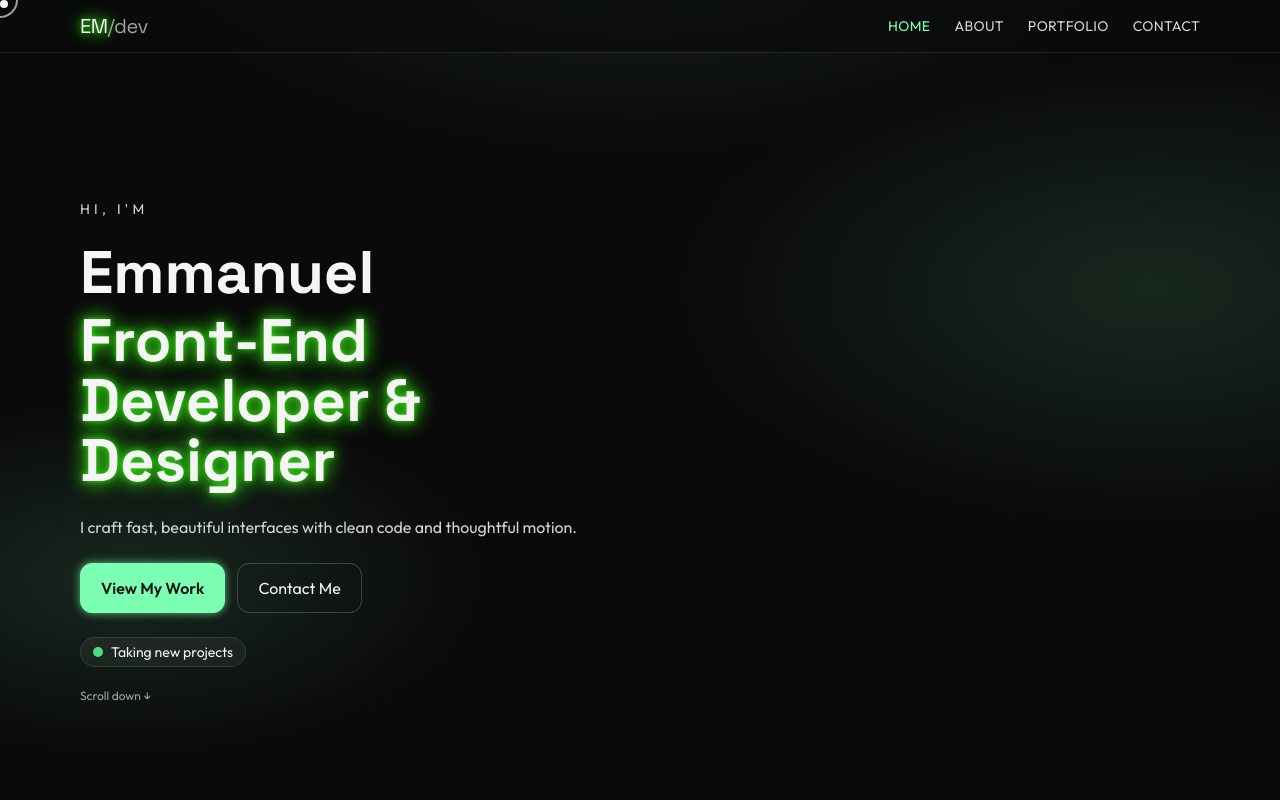
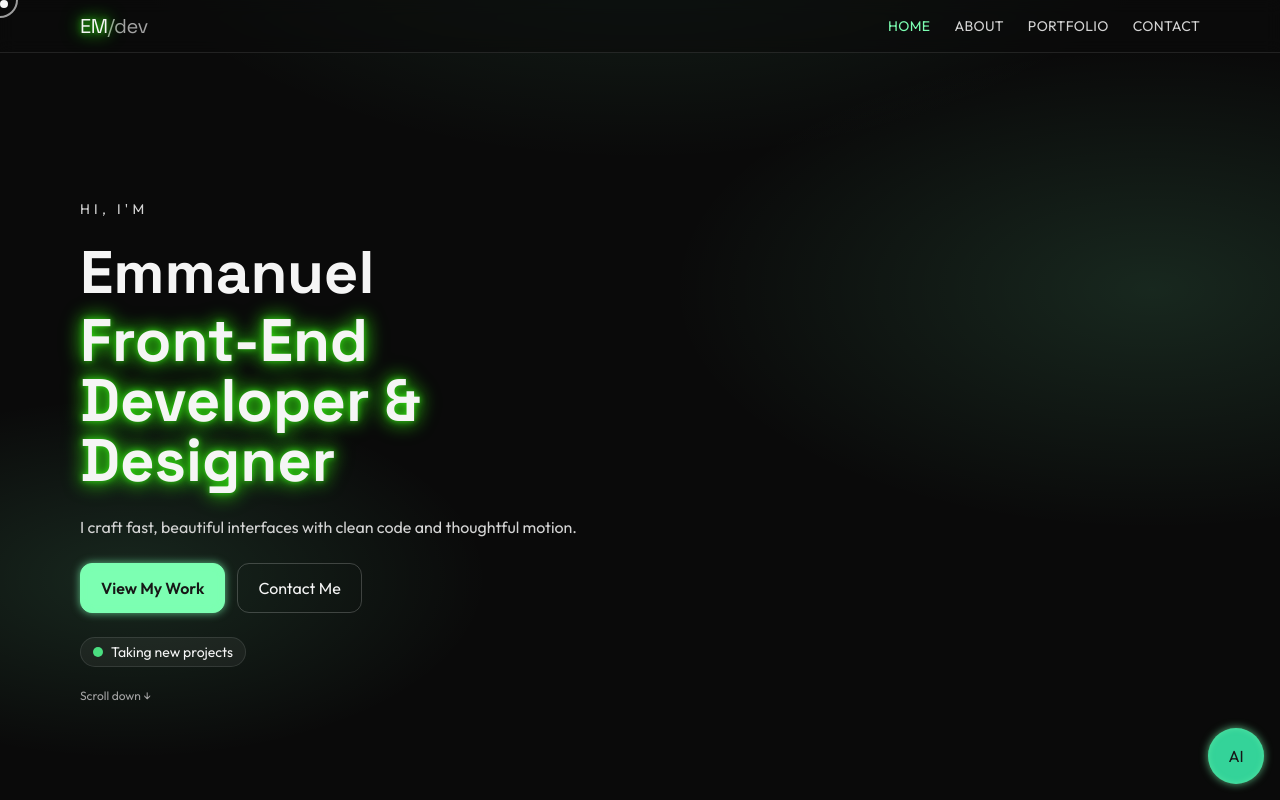
Before and after one commit to Emmymoks/Emmymoks-portfolio, a React (Vite) app: page / in a window 1280 px wide. Shown: the top 800 px of the page. Built offline with nearby package versions, Linux system fonts and the light colour scheme; the HTML template or start-up script is replaced by a standard one.

Commit message:
Update App.jsx

```diff
--- a/src/App.jsx
+++ b/src/App.jsx
@@ -2,6 +2,7 @@ import { Routes, Route } from 'react-router-dom'
 import Header from './components/Header.jsx'
 import Footer from './components/Footer.jsx'
 import Cursor from './components/Cursor.jsx'
+import AIChat from './components/AIChat.jsx'
 import Home from './pages/Home.jsx'
 import About from './pages/About.jsx'
 import Portfolio from './pages/Portfolio.jsx'
@@ -22,7 +23,8 @@ export default function App() {
           <Route path="/project/:slug" element={<ProjectCase />} />
         </Routes>
       </main>
-      <Footer />
+  <Footer />
+  <AIChat />
     </div>
   )
 }
```
